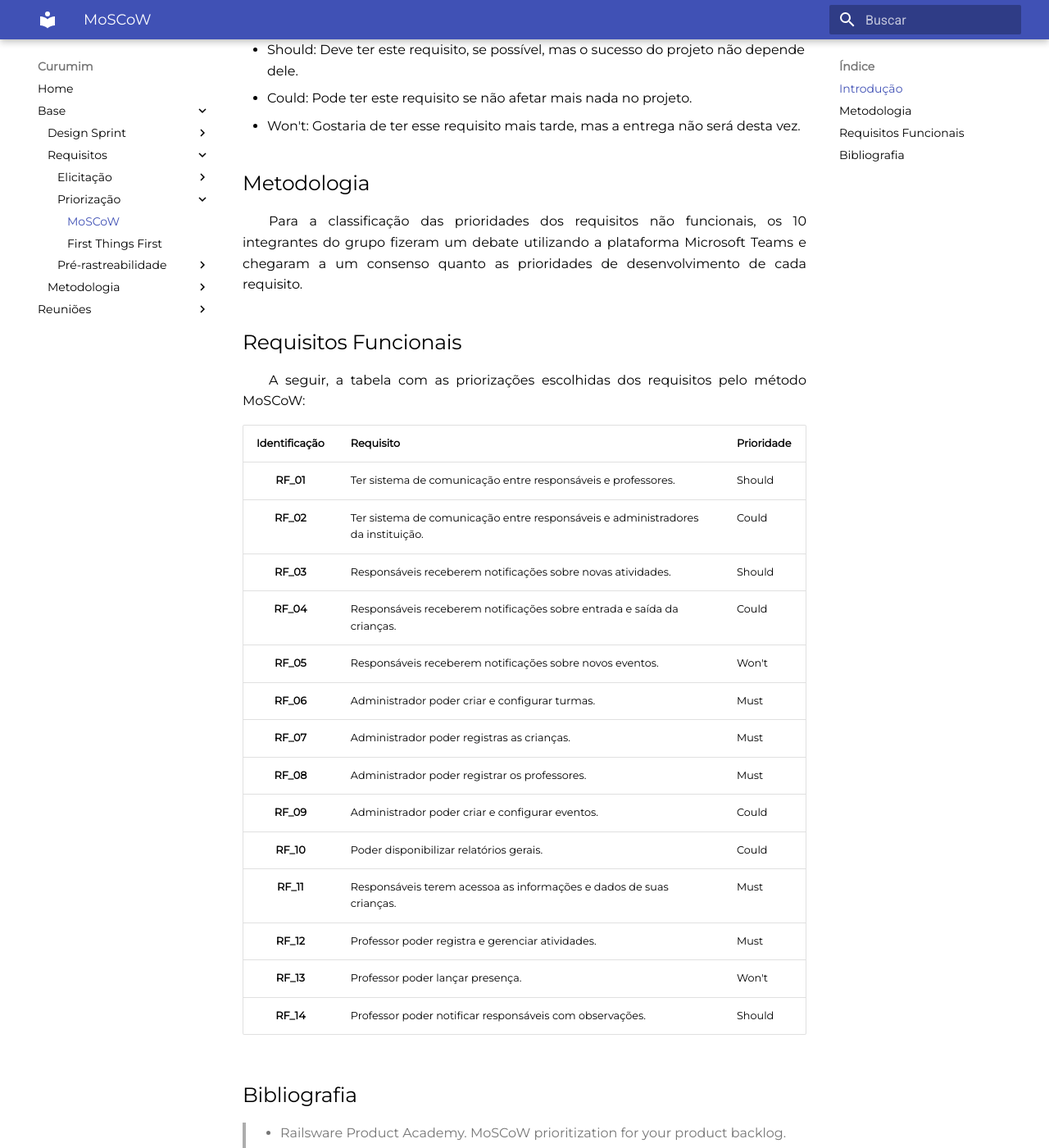
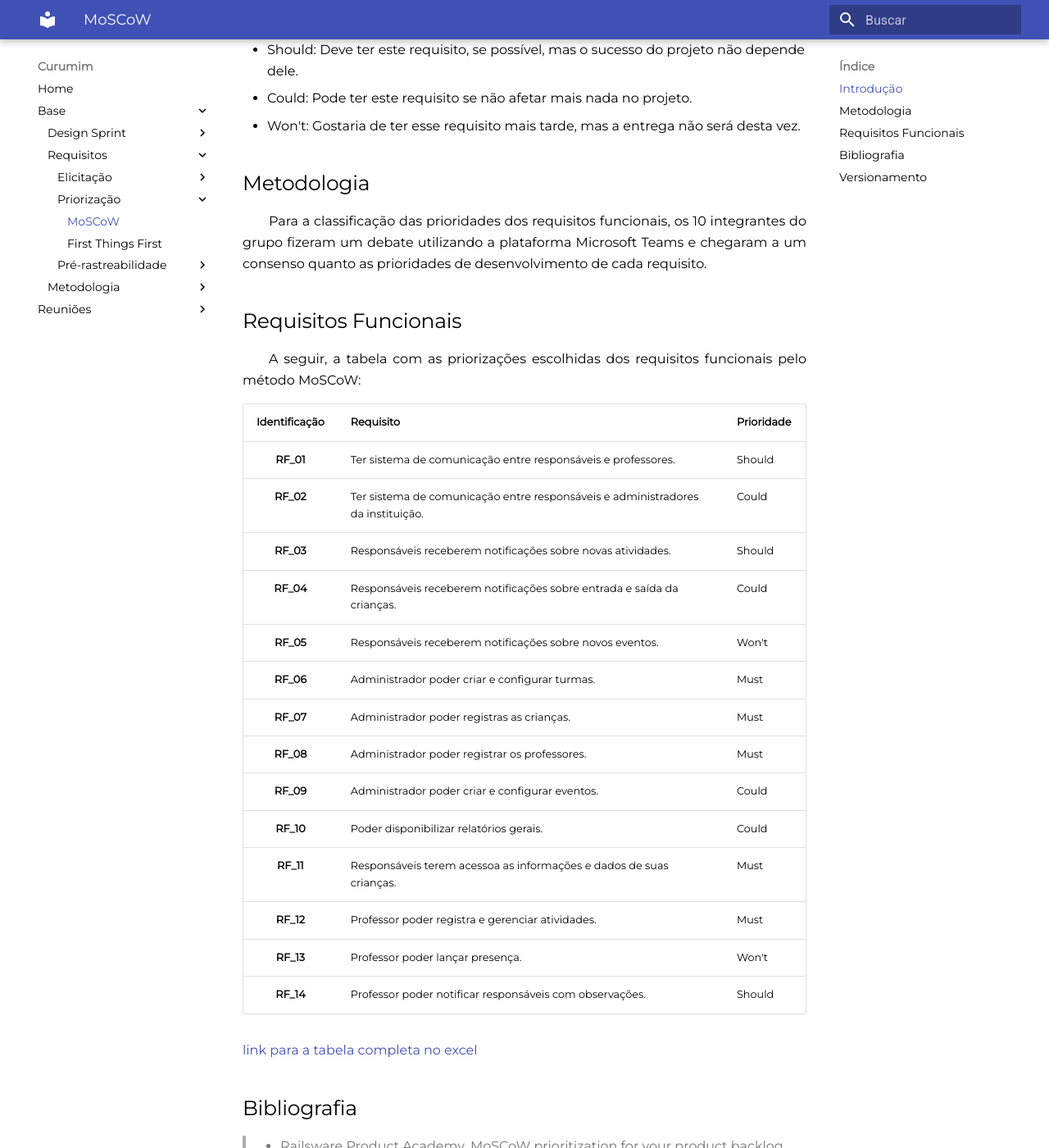
Before and after one commit to UnBArqDsw2021-1/2021.1_G6_Curumim, an MkDocs documentation site: the page built from docs/base/requisitos/priorizacao/moscow.md, in a window 1280 px wide and 1400 px high, scrolled down 309 px. Shown: the whole window at 82% size. Built offline with MkDocs 1.6.1 and Material for MkDocs 9.7.7, drawn with Linux system fonts in a browser that asks for light colours.

Commit message:
doc(#16) Fazendo as correções solicitadas

```diff
--- a/docs/base/requisitos/priorizacao/moscow.md
+++ b/docs/base/requisitos/priorizacao/moscow.md
@@ -9,11 +9,11 @@
 
 ## Metodologia
 
-&emsp;&emsp;Para a classificação das prioridades dos requisitos não funcionais, os 10 integrantes do grupo fizeram um debate utilizando a plataforma Microsoft Teams e chegaram a um consenso quanto as prioridades de desenvolvimento de cada requisito.
+&emsp;&emsp;Para a classificação das prioridades dos requisitos funcionais, os 10 integrantes do grupo fizeram um debate utilizando a plataforma Microsoft Teams e chegaram a um consenso quanto as prioridades de desenvolvimento de cada requisito.
 
 ## Requisitos Funcionais
 
-&emsp;&emsp;A seguir, a tabela com as priorizações escolhidas dos requisitos pelo método MoSCoW:
+&emsp;&emsp;A seguir, a tabela com as priorizações escolhidas dos requisitos funcionais pelo método MoSCoW:
 
 | Identificação | Requisito                                                                       | Prioridade |
 | :-----------: | ------------------------------------------------------------------------------- | ---------- |
@@ -32,9 +32,13 @@
 |   **RF_13**   | Professor poder lançar presença.                                                | Won't      |
 |   **RF_14**   | Professor poder notificar responsáveis com observações.                         | Should     |
 
+[link para a tabela completa no excel](https://docs.google.com/spreadsheets/d/1VO7EnKcoZ7DF_uIbGJHg4b3MkhtVpMwE/edit#gid=667435397)
+
 ## Bibliografia
 
 > - Railsware Product Academy. MoSCoW prioritization for your product backlog. Youtube, 19 de Setembro de 2019. Disponível em: <https://www.youtube.com/watch?v=DzruAbBhY0Q>. Acesso em: 03 de Agosto de 2021.
+
+## Versionamento
 
 | Versão | Data       | Modificação                                       | Autor                                                                                                                                                      |
 | ------ | ---------- | ------------------------------------------------- | ---------------------------------------------------------------------------------------------------------------------------------------------------------- |
```
